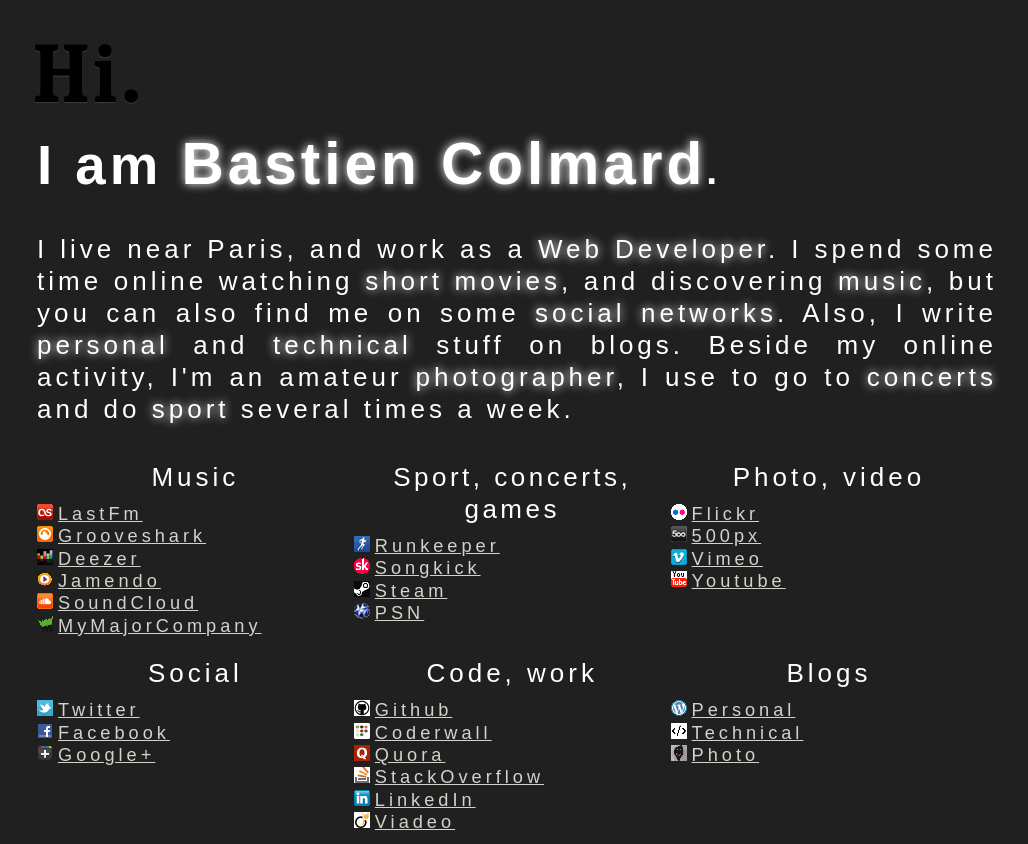
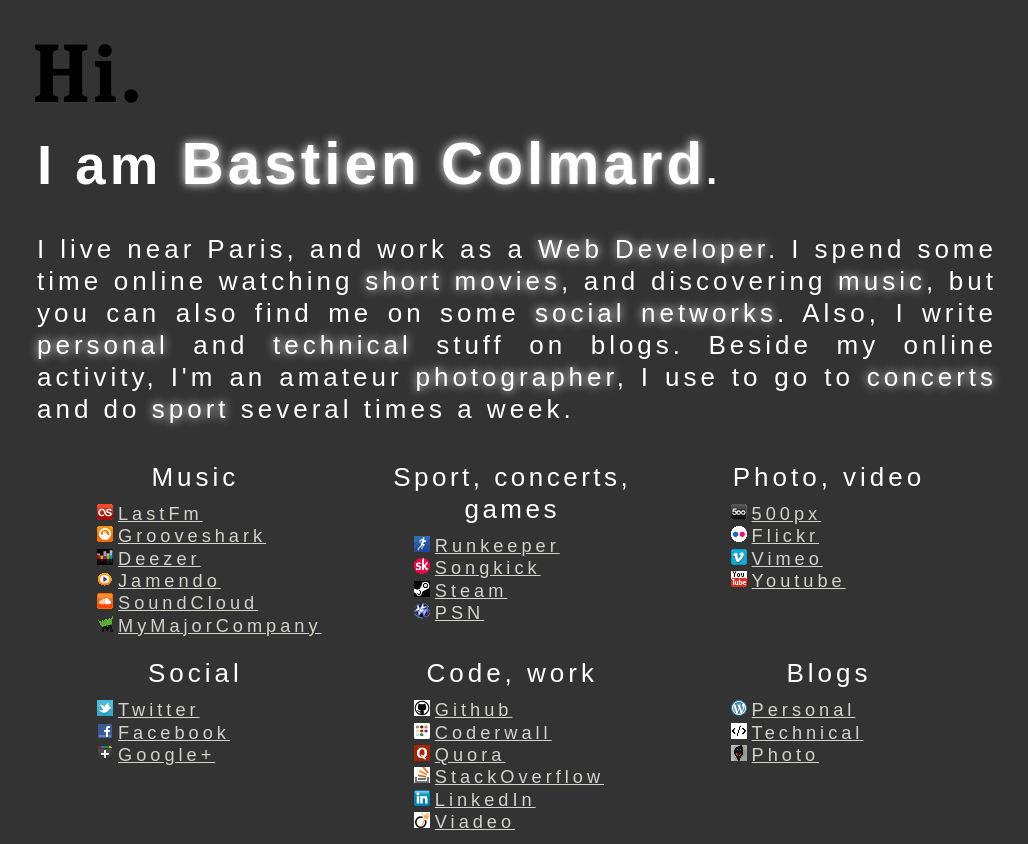
Before and after one commit to Baztoune/bastien-colmard.com, a PHP site: page / in a window 1280 px wide. Shown: the whole page, without its empty margins (123-1151 px from the left). Run offline with PHP 8.4, Linux system fonts and the light colour scheme; some web fonts are replaced.

Commit message:
ajustement style

```diff
--- a/css/global.css
+++ b/css/global.css
@@ -1,5 +1,5 @@
 body{
-	background-color:#202020;
+	background-color:#333333;
 	font-family:'News Cycle', 'Arial', 'sans-serif';
 }
 #main{
@@ -105,6 +105,7 @@ ul.knowMore{
 	display:block;
 	color: #D2D3CB;
 	font-size:0.7em;
+	padding-left:60px;
 }
 .knowMore li a:hover{
 	color:#FFFFFF;
--- a/index.html
+++ b/index.html
@@ -11,7 +11,7 @@
 			 More info: h5bp.com/b/378 -->
 	<meta http-equiv="X-UA-Compatible" content="IE=edge,chrome=1">
 
-	<title>Bastien Colmard - home</title>
+	<title>Bastien Colmard - Homepage</title>
 	<meta name="description" content="Bastien Colmard Homepage">
 	<meta name="author" content="Bastien Colmard">
 
@@ -65,8 +65,8 @@
 				</ul>
 				<ul class="knowMore unstyled">
 					<li class="list-title">Photo, video</li>
+					<li><a href="http://500px.com/Baztoune"><span class="ico ico-500px"></span>500px</a></li>
 					<li><a href="http://www.flickr.com/photos/baztoune/"><span class="ico ico-flickr"></span>Flickr</a></li>
-					<li><a href="http://500px.com/Baztoune"><span class="ico ico-500px"></span>500px</a></li>
 					<li><a href="http://vimeo.com/baztoune/"><span class="ico ico-vimeo"></span>Vimeo</a></li>
 					<li><a href="http://www.youtube.com/user/Baztoune/"><span class="ico ico-youtube"></span>Youtube</a></li>
 				</ul>
```
